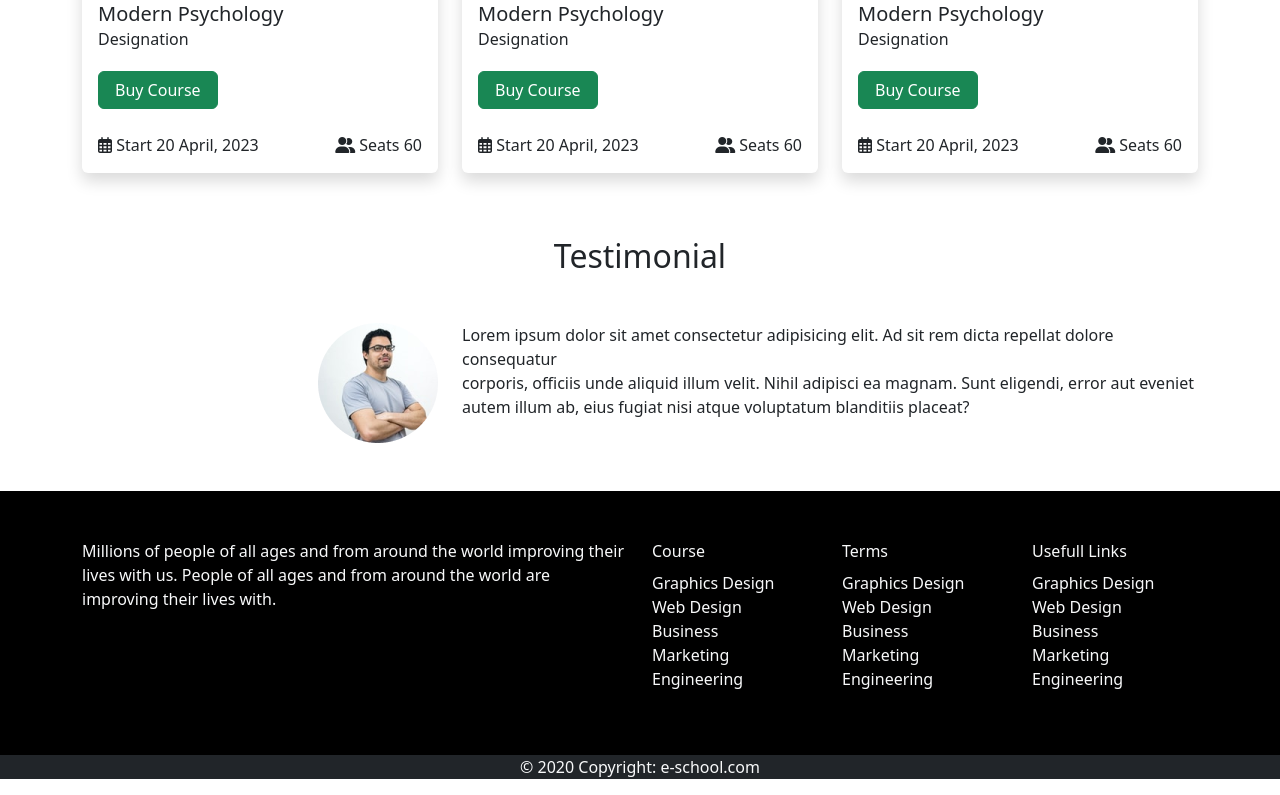
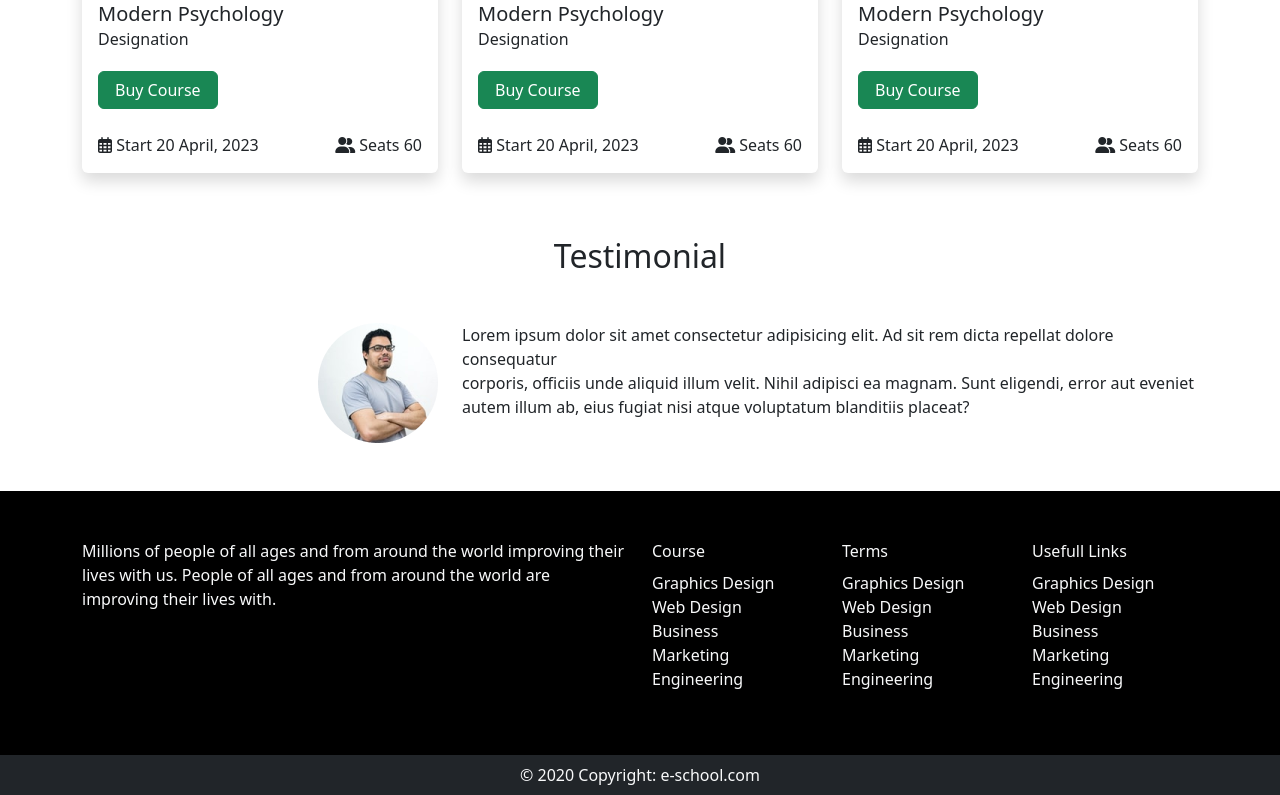
Before and after one commit to aburayhan12/class131415, a plain HTML site: page index.html in a window 1280 px wide. Shown: the part 1091-1886 px from the top of the page. Drawn offline with nearby package versions, Linux system fonts and the light colour scheme.

Commit message:
Update index.html

```diff
--- a/index.html
+++ b/index.html
@@ -248,7 +248,7 @@
                     </div>
                 </div>
             </div>
-            <div class="bg-dark text-center">
+            <div class="bg-dark text-center p-2">
                 © 2020 Copyright: <a class="text-decoration-none text-light" href="#">e-school.com</a>
             </div>
         </section>
```
